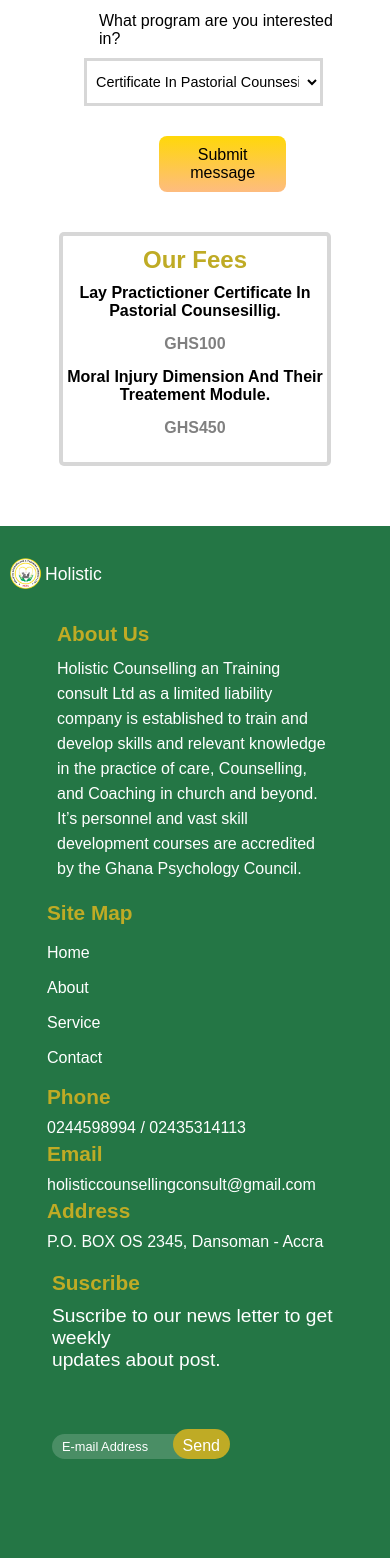
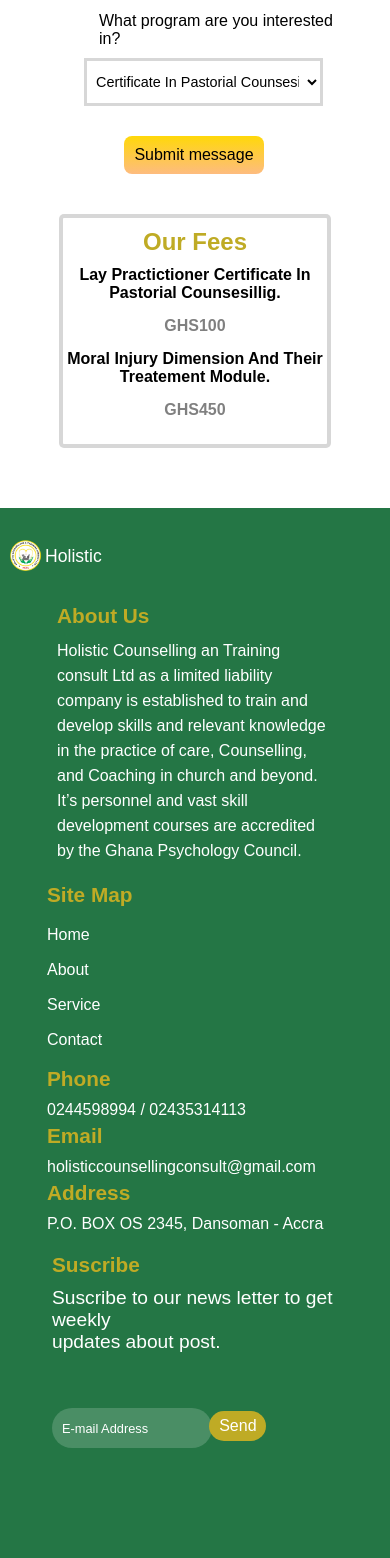
Before and after one commit to TahiruMustapha/Holistic__Consult, a React (Create React App) app: page /apply in a window 390 px wide. Shown: the part 1480-3038 px from the top of the page. Built offline with nearby package versions, Linux system fonts and the light colour scheme.

Commit message:
fixing media query2

```diff
--- a/src/components/Footer/Footer.css
+++ b/src/components/Footer/Footer.css
@@ -170,15 +170,15 @@
     .newsLetter input{
      /* background-color: green; */
         padding: 30px 10px;
-        height: 25px;
+        height: 40px;
         width: 100%;
         font-size: .8rem;
     }
     #suscribe-btn{
         width: 25%;
-        left: 44%;
-        bottom:15.5%;
-        padding: 8px 5px;
+        left: 60%;
+
+        padding: 5px 5px;
     }
 }
 @media(max-width:280px){
--- a/src/components/Services/Services.css
+++ b/src/components/Services/Services.css
@@ -114,6 +114,14 @@
         /* background-color: red; */
         margin-right: 120px;
     }
+    .services h1{
+        width: 65%;
+        font-size: 1.6rem;
+        margin-left: 50px;
+        margin-top: 20px;
+
+
+    }
 }
 @media(max-width:280px){
  .services h1{
--- a/src/components/apply/Apply.css
+++ b/src/components/apply/Apply.css
@@ -313,8 +313,8 @@
         width: 94%;
     }
     #apply-btn{
-        width: 50%;
-        margin-left: 80px;
+        width: 55%;
+        margin-left: 45px;
 
     }
     .apply-fees{
@@ -389,8 +389,8 @@
         margin-bottom: 10px;
     }
     #apply-btn{
-        width: 70%;
-        margin-left: 25px;
+        width: 90%;
+        margin-left: 5px;
 
     }
     .apply-bg h2{
--- a/src/components/events/Events.css
+++ b/src/components/events/Events.css
@@ -148,6 +148,15 @@
 
 }
 @media (max-width:450px){
+    .events h1{
+
+        width: 90%;
+        font-size: 1.7rem;
+        margin-left: -25px;
+    }
+    hr{
+        margin-left: 35px;
+    }
     .eventsDetails div{
         width: 90%;
         margin-top: 20px;
```
